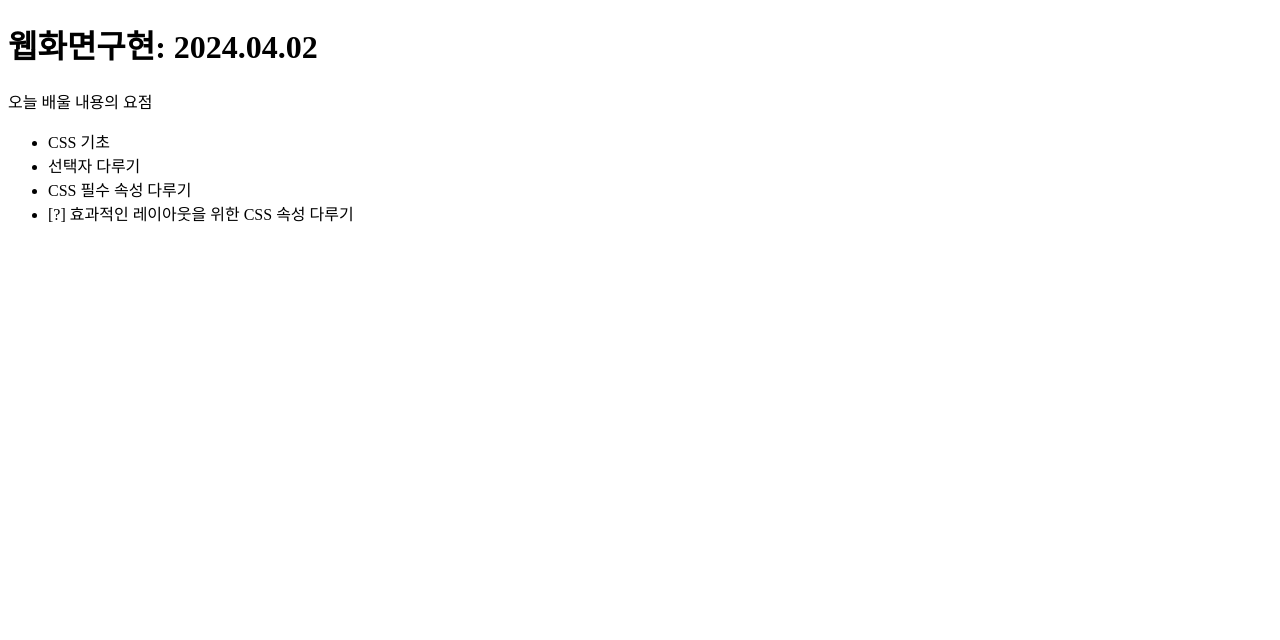
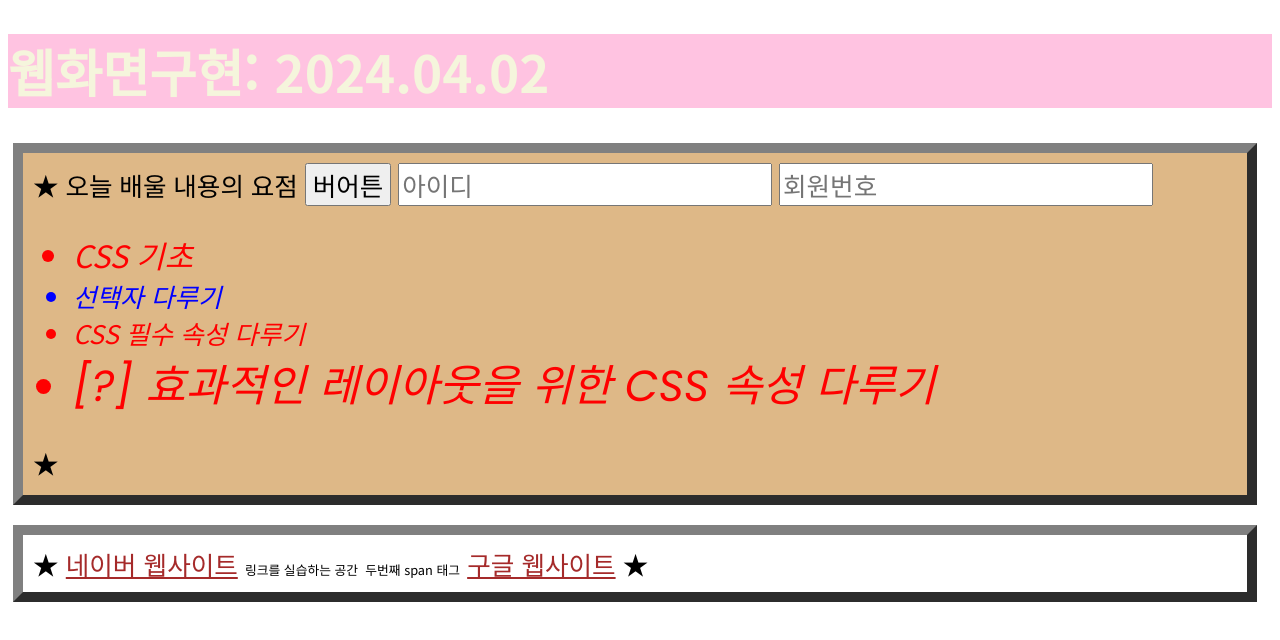
Before and after one commit to martin-yeo/250402, a plain HTML site: page index.html in a window 1280 px wide. Drawn offline with Linux system fonts and the light colour scheme; a web font is replaced by a local one.

Commit message:
수업 마무리

```diff
--- a/css/style.css
+++ b/css/style.css
@@ -0,0 +1,107 @@
+@import url('https://fonts.googleapis.com/css2?family=Hi+Melody&family=Nanum+Pen+Script&family=Noto+Sans+KR:wght@100..900&family=Poppins:ital,wght@0,100;0,200;0,300;0,400;0,500;0,600;0,700;0,800;0,900;1,100;1,200;1,300;1,400;1,500;1,600;1,700;1,800;1,900&display=swap');
+
+* {
+    font-family: Noto Sans KR, Hi Melody, sans-serif;
+    font-size: 2vw;
+}
+
+h1 {
+    background-color: rgb(255, 105, 180, 40%);
+    color: beige;
+    font-size: 2em;
+}
+
+div {
+    margin: 20px 15px 10px 5px;
+    padding: 10px;
+    border: outset 10px gray;
+}
+
+div::before {
+    content: '★';
+}
+
+div::after {
+    content: '★';
+}
+
+/* div:active {
+    background-color: aqua;
+} */
+
+#todolist, #last_li {
+    background-color: burlywood;
+    font-family: Poppins, sans-serif;
+}
+
+.point3 {
+    font-family: Hi Melody, sans-serif;
+}
+
+/* #last_li {
+    font-weight: 800;
+    font-style: italic;
+    color: beige;
+} */
+
+a {
+    color: brown;
+}
+
+a:visited {
+    text-decoration: line-through;
+}
+
+a:hover {
+    font-weight: 900;
+    font-size: 1.2em;
+}
+
+a:active {
+    background-color: black;
+    color: white;
+}
+
+div > ul {
+    font-style: italic;
+}
+
+div li {
+    color: red;
+}
+
+span {
+    font-size: 0.8em;
+}
+
+a ~ span {
+    font-size: 0.5em;
+}
+
+button:hover {
+    font-weight: 900;
+}
+
+button:active {
+    background-color: cyan;
+    color: beige;
+}
+
+input:focus {
+    color: red;
+}
+
+input:disabled {
+    display: none;
+}
+
+li:first-child {
+    font-size: 1.2em;
+}
+
+li:nth-child(2) {
+    color: blue;
+}
+li:last-child {
+    font-size: 1.7em;
+}
--- a/index.html
+++ b/index.html
@@ -3,18 +3,29 @@
 <head>
     <meta charset="UTF-8">
     <meta name="viewport" content="width=device-width, initial-scale=1.0">
+    <link rel="stylesheet" href="css/style.css">
     <title>웹화면구현: 2025.04.02</title>
 </head>
 <body>
     <h1>웹화면구현: 2024.04.02</h1>
-    <div>
+    <div id="todolist">
         오늘 배울 내용의 요점
-        <ul>
+        <button>버어튼</button>
+        <input width="30px" type="text" name="" id=""  placeholder="아이디">
+        <input width="30px" type="text" name="" id=""  placeholder="패스워드" disabled>
+        <input width="30px" type="text" name="" id=""  placeholder="회원번호">
+        <ul id="list">
             <li>CSS 기초</li>
             <li>선택자 다루기</li>
             <li>CSS 필수 속성 다루기</li>
-            <li>[?] 효과적인 레이아웃을 위한 CSS 속성 다루기</li>
+            <li id="last_li">[?] 효과적인 레이아웃을 위한 CSS 속성 다루기</li>
         </ul>
+    </div>
+    <div>
+        <a href="https://www.naver.com" target="_blank">네이버 웹사이트</a>
+        <span>링크를 실습하는 공간</span>
+        <span>두번째 span 태그</span>
+        <a href="https://www.google.com">구글 웹사이트</a>
     </div>
 </body>
 </html>
```
Also changed, not shown: 1 other file.
